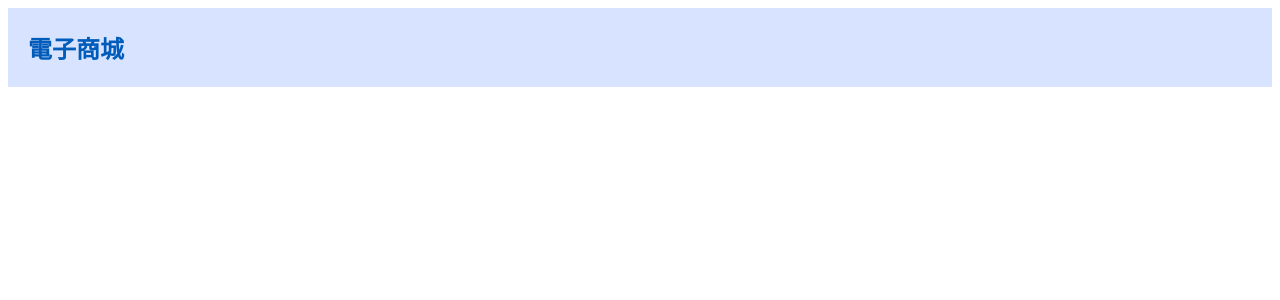
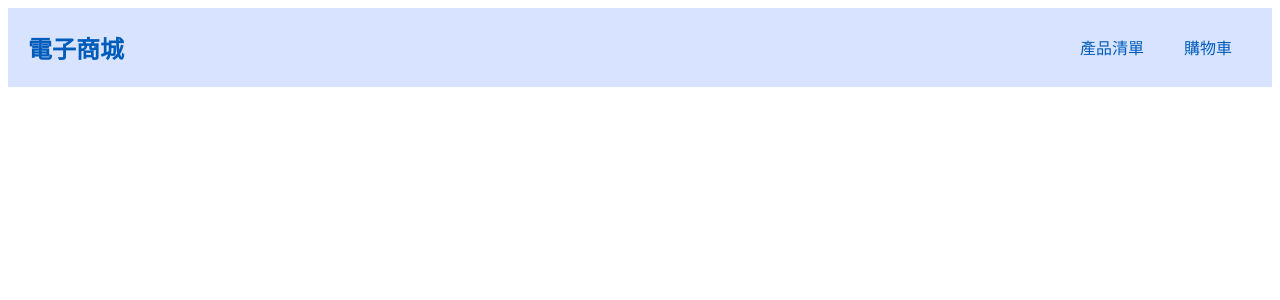
Before and after one commit to cwei1124/mcu-113-2-web-11050114-final, an Angular app: page / in a window 1280 px wide. Shown: the top 300 px of the page. Built offline with nearby package versions, Linux system fonts and the light colour scheme.

Commit message:
feat(nav): 導覽列元件實作

```diff
--- a/src/app/header/header.component.html
+++ b/src/app/header/header.component.html
@@ -1 +1,3 @@
 <h2>電子商城</h2>
+
+<app-nav></app-nav>
--- a/src/app/header/header.component.scss
+++ b/src/app/header/header.component.scss
@@ -1,7 +1,9 @@
 :host {
-  display: block;
+  display: flex;
   margin: 0;
   padding: 2px 20px;
   color: #005cbb;
   background-color: #d7e3ff;
+  justify-content: space-between;
+  align-items: center;
 }
--- a/src/app/nav/nav.component.html
+++ b/src/app/nav/nav.component.html
@@ -1 +1,2 @@
-<p>nav works!</p>
+<a>產品清單</a>
+<a>購物車</a>
--- a/src/app/nav/nav.component.scss
+++ b/src/app/nav/nav.component.scss
@@ -0,0 +1,22 @@
+:host {
+  display: block;
+}
+
+a {
+  display: inline-block;
+  color: #005cbb;
+  padding: 10px 20px;
+  border-radius: 20px;
+  cursor: pointer;
+}
+
+a,
+a:hover,
+a:active,
+a:focus {
+  text-decoration: none;
+}
+
+a:hover {
+  background-color: #005cbb33;
+}
--- a/src/app/nav/nav.component.ts
+++ b/src/app/nav/nav.component.ts
@@ -4,8 +4,6 @@ import { Component } from '@angular/core';
   selector: 'app-nav',
   imports: [],
   templateUrl: './nav.component.html',
-  styleUrl: './nav.component.scss'
+  styleUrl: './nav.component.scss',
 })
-export class NavComponent {
-
-}
+export class NavComponent {}
```
Also changed, not shown: src/app/header/header.component.ts (+4 -5 lines).
